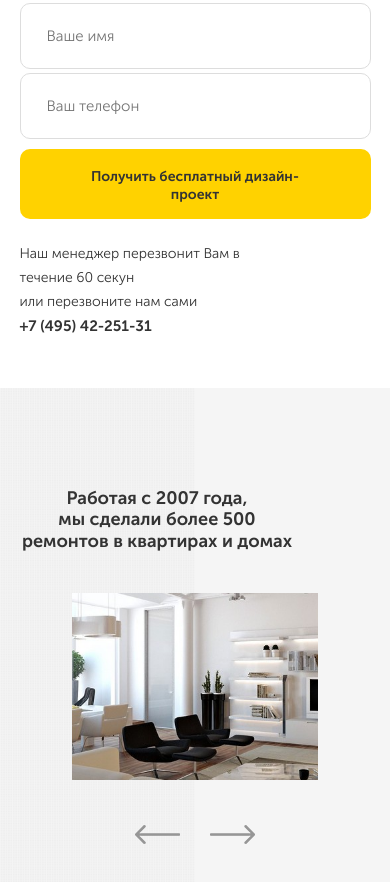
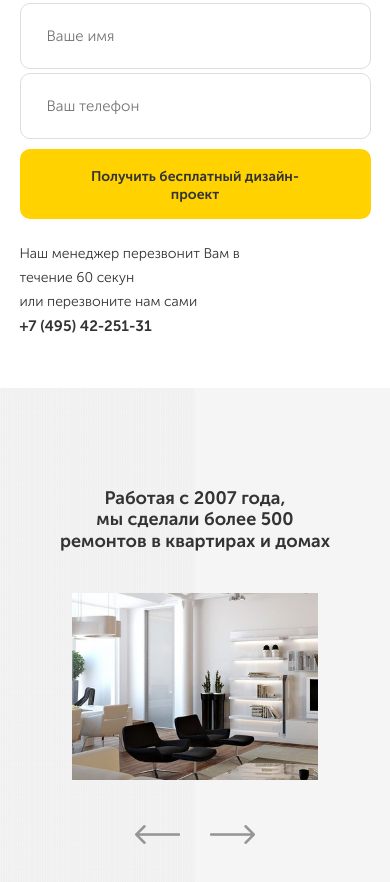
Before and after one commit to aflic/lesson_13, a plain HTML site: page index.html in a window 390 px wide. Shown: the part 681-1563 px from the top of the page. Drawn offline with nearby package versions, Linux system fonts and the light colour scheme.

Commit message:
правки

```diff
--- a/src/sass/blocks/_container.sass
+++ b/src/sass/blocks/_container.sass
@@ -27,15 +27,23 @@
   &__left, &__right
     &:hover
       cursor: pointer
+@media(max-width: 1200px)
+  .portfolio
+    &__title
+      margin: auto
+    .slider
+      &__image
+        max-width: 370px
 @media(max-width: 768px)
   .portfolio
     &__title
+      text-align: center
       font-size: 18px
       max-width: 275px
       line-height: 1.2
       padding-bottom: 41px
-.slider
-  &__image
-     max-width: 246px
-.arrows
-  padding-top: 45px
+    .slider
+      &__image
+        max-width: 246px
+    .arrows
+      padding-top: 45px
```
Also changed, not shown: src/css/style.css, 1 other file.
